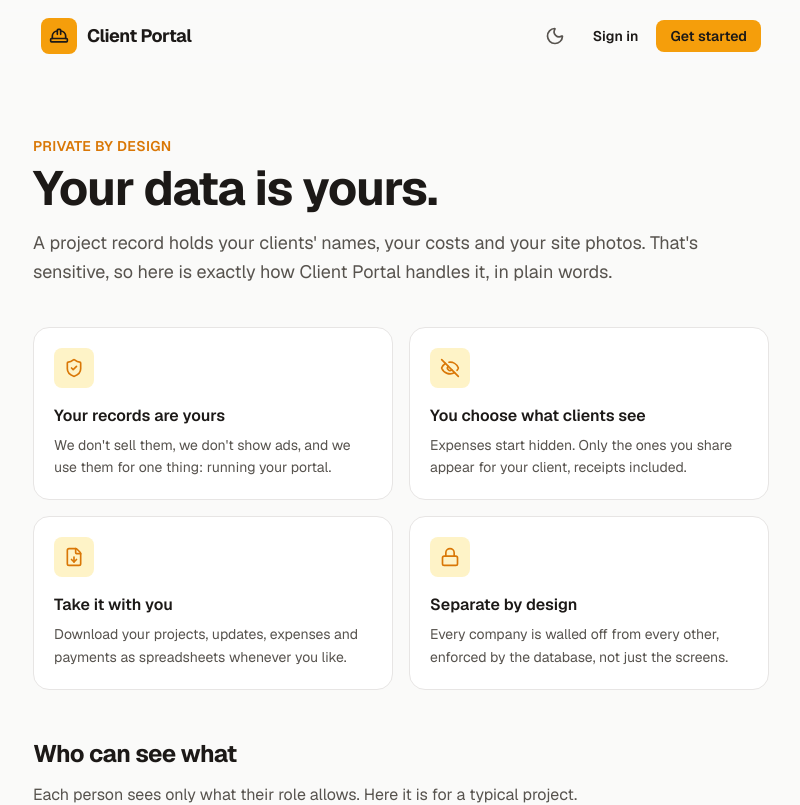
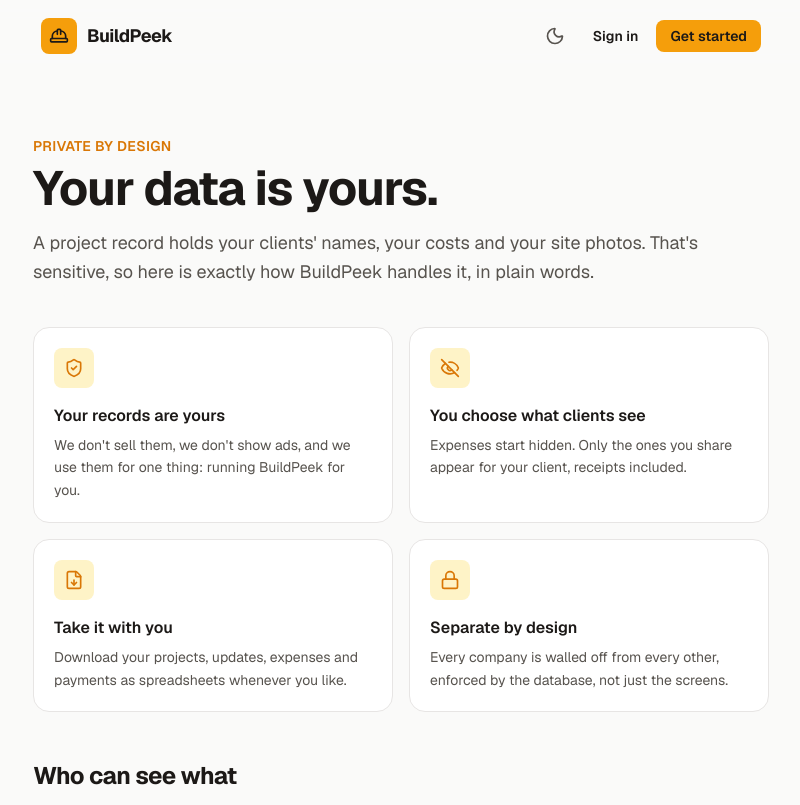
Before and after one commit to Ahmad-Amin/construction-project, a Next.js app: page /trust in a window 1280 px wide. Shown: the top 805 px of the page, without its empty margins (239-1039 px from the left). Built offline with nearby package versions, Linux system fonts and the light colour scheme; no server answers.

Commit message:
updated the website domain

```diff
--- a/src/app/dashboard/settings/page.tsx
+++ b/src/app/dashboard/settings/page.tsx
@@ -142,7 +142,7 @@
         <SettingsSection
           icon={Palette}
           title="Appearance"
-          description="Choose how the portal looks on this device. System follows your phone or laptop."
+          description="Choose how the app looks on this device. System follows your phone or laptop."
         >
           <ThemeToggle />
         </SettingsSection>
--- a/src/app/manifest.ts
+++ b/src/app/manifest.ts
@@ -1,10 +1,11 @@
 import type { MetadataRoute } from "next";
+import { PRODUCT_NAME } from "@/lib/site";
 
-// Lets a phone "Add to Home Screen" and open the portal like an app.
+// Lets a phone "Add to Home Screen" and open the app like a native one.
 export default function manifest(): MetadataRoute.Manifest {
   return {
-    name: "Client Portal",
-    short_name: "Client Portal",
+    name: PRODUCT_NAME,
+    short_name: PRODUCT_NAME,
     description:
       "Progress, money, receipts and project updates, shared between contractor and homeowner.",
     start_url: "/dashboard",
--- a/src/app/trust/page.tsx
+++ b/src/app/trust/page.tsx
@@ -25,7 +25,7 @@
   {
     icon: ShieldCheck,
     title: "Your records are yours",
-    body: "We don't sell them, we don't show ads, and we use them for one thing: running your portal.",
+    body: `We don't sell them, we don't show ads, and we use them for one thing: running ${PRODUCT_NAME} for you.`,
   },
   {
     icon: EyeOff,
--- a/src/components/getting-started-card.tsx
+++ b/src/components/getting-started-card.tsx
@@ -21,7 +21,7 @@
           </h2>
           <p className="mt-1 text-sm text-muted">
             {data.complete
-              ? "You've used every part of the portal. Your clients can now follow their projects."
+              ? "You've used every part of the app. Your clients can now follow their projects."
               : "Do these once and your client has a real project to follow."}
           </p>
         </div>
--- a/src/components/logo.tsx
+++ b/src/components/logo.tsx
@@ -1,5 +1,6 @@
 import Link from "next/link";
 import { HardHat } from "lucide-react";
+import { PRODUCT_NAME } from "@/lib/site";
 
 export function Logo({ href = "/", compact = false }: { href?: string; compact?: boolean }) {
   return (
@@ -7,7 +8,7 @@
       <span className="flex size-9 shrink-0 items-center justify-center rounded-lg bg-primary text-primary-foreground">
         <HardHat className="size-5" aria-hidden />
       </span>
-      <span className={compact ? "sr-only" : "text-lg font-bold tracking-tight"}>Client Portal</span>
+      <span className={compact ? "sr-only" : "text-lg font-bold tracking-tight"}>{PRODUCT_NAME}</span>
     </Link>
   );
 }
--- a/src/components/weekly-summary-card.tsx
+++ b/src/components/weekly-summary-card.tsx
@@ -39,7 +39,7 @@
   const status = !companyEnabled
     ? "Weekly summaries are off for your company, so nothing is sent."
     : !clientJoined
-    ? `Starts once ${firstName} has joined the portal.`
+    ? `Starts once ${firstName} has joined.`
     : !active
       ? "Only sent while the project is active."
       : !enabled
--- a/src/lib/site.ts
+++ b/src/lib/site.ts
@@ -1,6 +1,6 @@
 // Facts the legal and trust pages need. Set the email and operator name in .env.local
 // before sharing the product: the pages read them, so there is nothing to edit in code.
-export const PRODUCT_NAME = "Client Portal";
+export const PRODUCT_NAME = "BuildPeek";
 
 // Who runs the service. Defaults to the product name until a legal name is set.
 export const OPERATOR_NAME = process.env.NEXT_PUBLIC_OPERATOR_NAME || PRODUCT_NAME;
--- a/src/lib/statement-pdf.tsx
+++ b/src/lib/statement-pdf.tsx
@@ -1,6 +1,7 @@
 import { Document, Image, Page, StyleSheet, Text, View } from "@react-pdf/renderer";
 import { formatDate, formatPKR, formatTimestamp } from "@/lib/format";
 import { projectStatusLabel } from "@/lib/project";
+import { PRODUCT_NAME } from "@/lib/site";
 import { sideLabel } from "@/lib/payments";
 import type { StatementData } from "@/lib/statement";
 
@@ -330,7 +331,7 @@
 
         <View style={s.footer} fixed>
           <Text style={s.footerText}>
-            Prepared by {data.company.name} using Client Portal. This statement shows the records shared with the client.
+            Prepared by {data.company.name} using {PRODUCT_NAME}. This statement shows the records shared with the client.
             Payments marked Confirmed were acknowledged by both parties.
           </Text>
           <Text style={s.footerText} render={({ pageNumber, totalPages }) => `Page ${pageNumber} of ${totalPages}`} />
```
Also changed, not shown: 2 other files (tests, documents, lock files or other folders).
